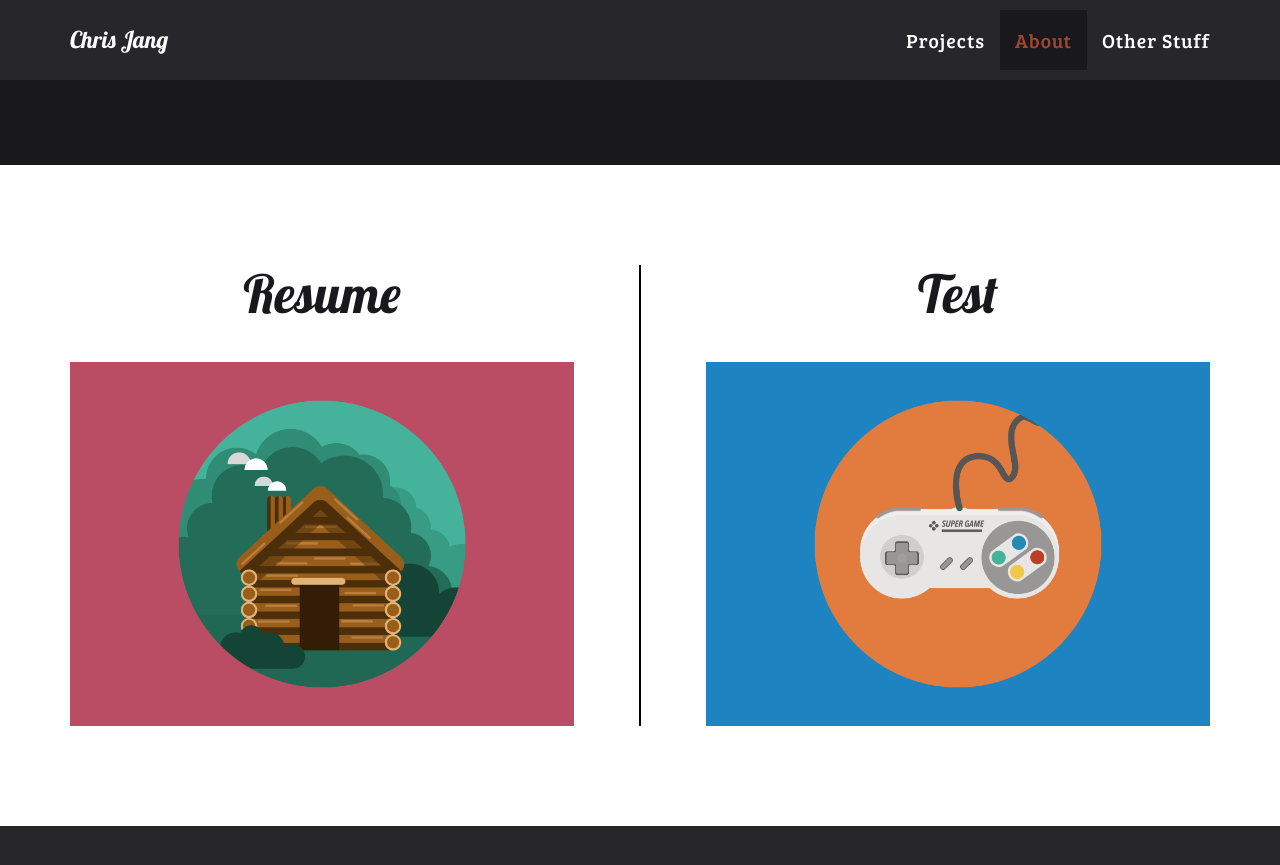
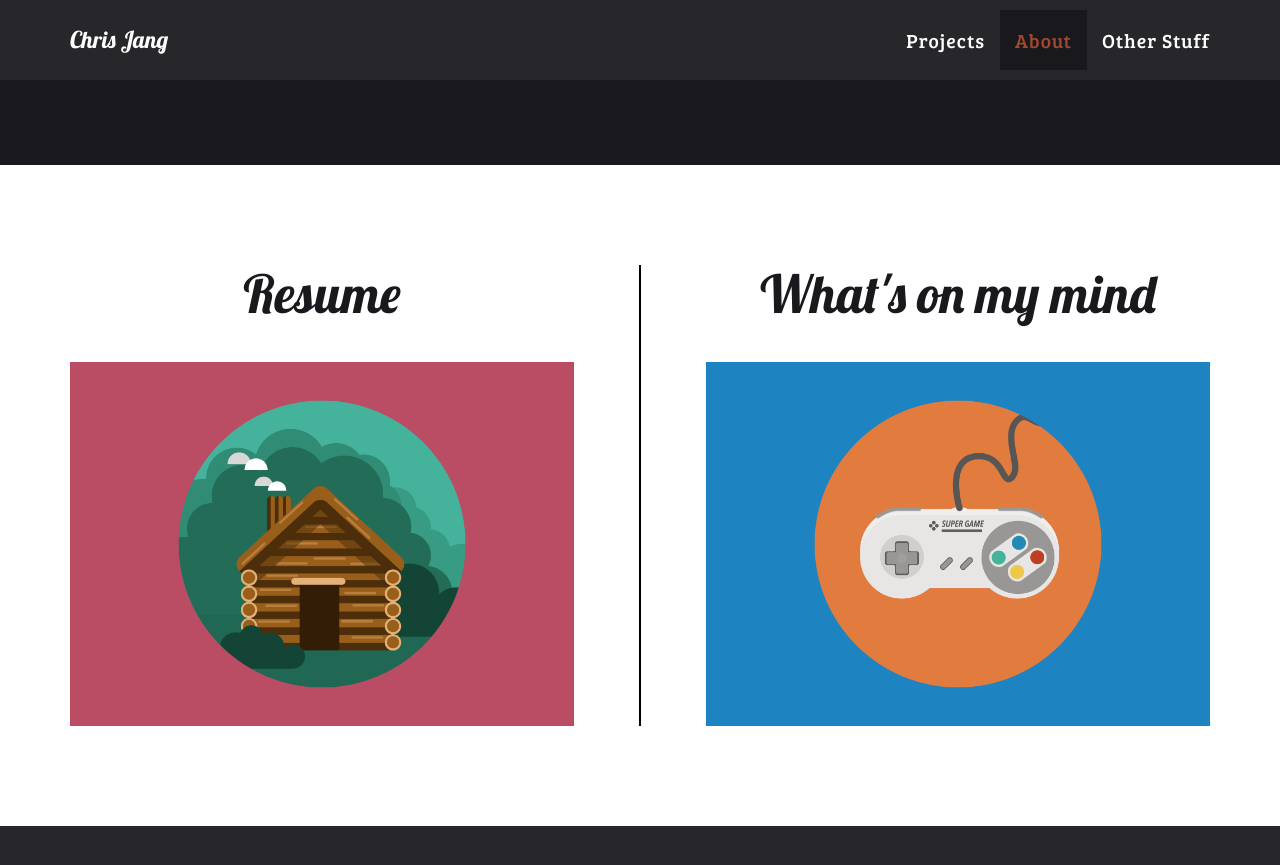
Before and after one commit to cjang5/cjang5.github.io, a Jekyll site: the page built from index.html, in a window 1280 px wide and 900 px high, scrolled down 2132 px. Shown: the top 865 px of the window. Built offline with Jekyll 4.4.1, drawn with Linux system fonts in a browser that asks for light colours.

Commit message:
Updated Blog title

```diff
--- a/_includes/contact.html
+++ b/_includes/contact.html
@@ -26,7 +26,7 @@
 
 		<div class="blogbox col-xs-6 col-lg-6 text-center">
 		    <div class="blog">
-		    	<h2>Test</h2>
+		    	<h2>What's on my mind</h2>
 		    </div>
 		    <a href="http://www.google.com" class="blog-link" target="_blank">
 			<img src="img/portfolio/game.png" class="img-responsive">
```
